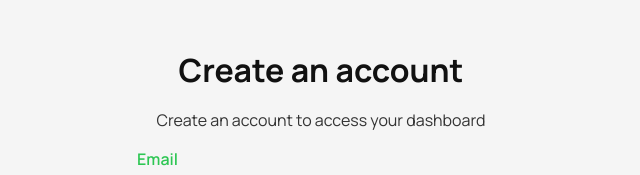
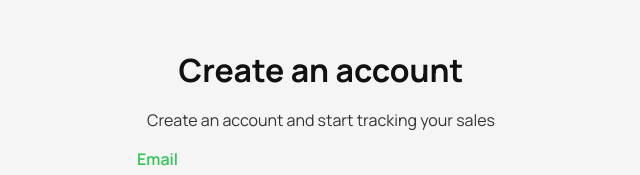
Before and after one commit to rayenrsalhi9/supabase-app, a React (Vite) app: page /signup in a window 1280 px wide. Shown: the top 175 px of the page, without its empty margins (319-959 px from the left). Built offline with nearby package versions, Linux system fonts and the light colour scheme; no server answers.

Commit message:
enhanced auth forms description text

```diff
--- a/src/routes/Signin.jsx
+++ b/src/routes/Signin.jsx
@@ -29,7 +29,7 @@ export default function Signin() {
       </div>
 
       <h1 className="form-title">Welcome back!</h1>
-      <p>Log in with your email and password</p>
+      <p>Log in and continue where you left off</p>
 
       {
         !isPending && error
--- a/src/routes/Signup.jsx
+++ b/src/routes/Signup.jsx
@@ -29,7 +29,7 @@ export default function Signup() {
       </div>
 
       <h1 className="form-title">Create an account</h1>
-      <p>Create an account to access your dashboard</p>
+      <p>Create an account and start tracking your sales</p>
 
       {
         !isPending && error
```
